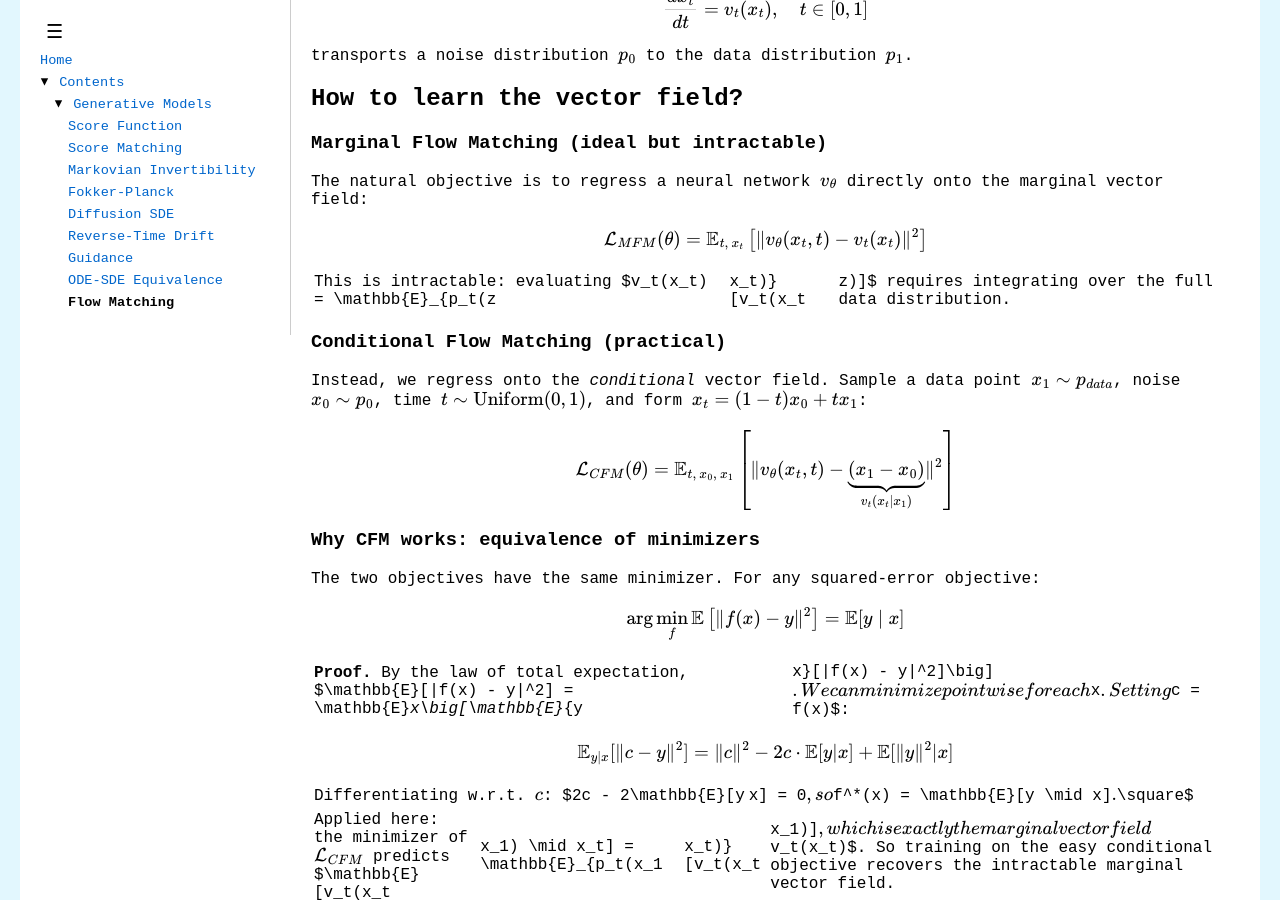
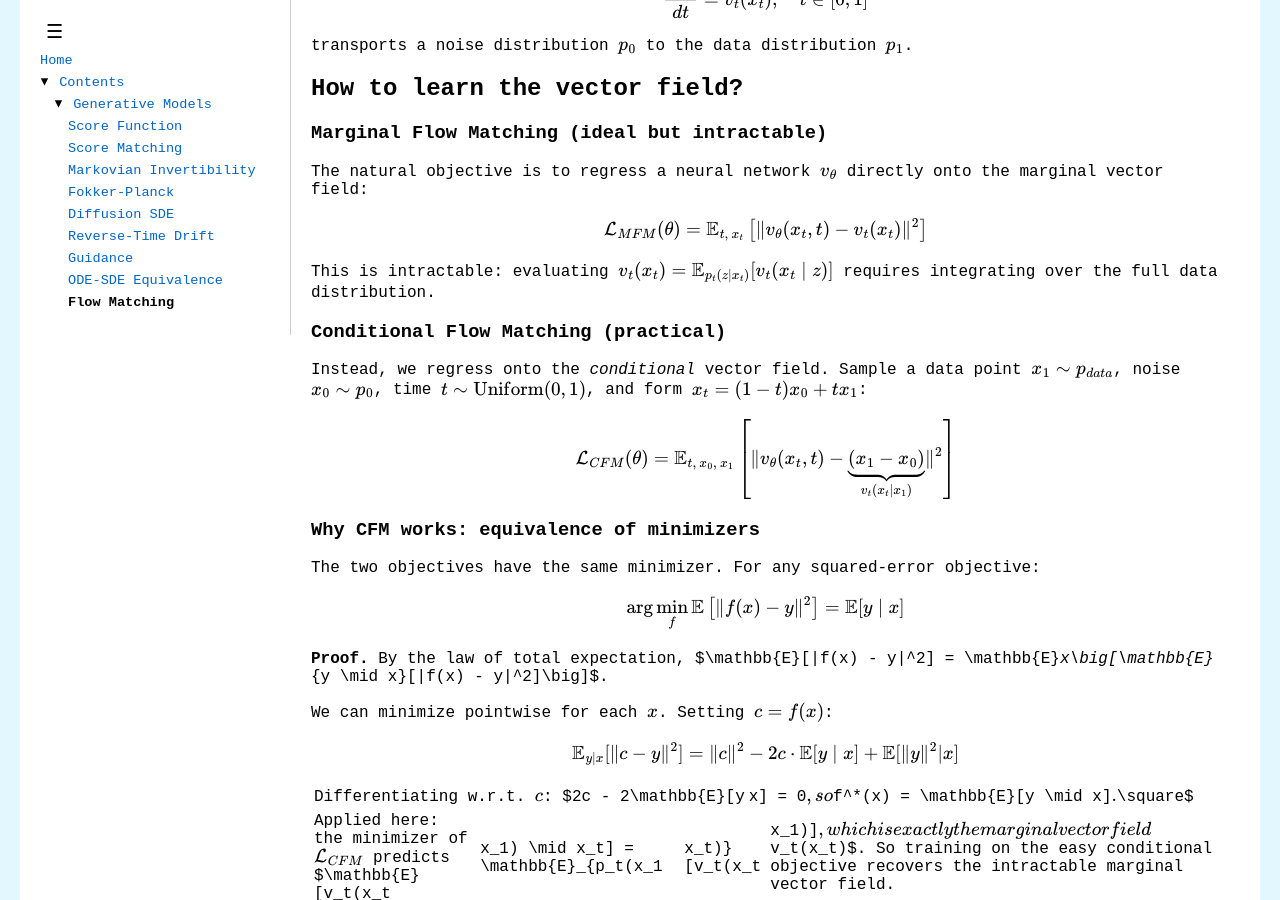
Before and after one commit to scer80/scer80.github.io, a Jekyll site: the page built from contents/generative_models/flow_matching.md, in a window 1280 px wide and 900 px high, scrolled down 1517 px. Built offline with Jekyll 4.4.1, drawn with Linux system fonts in a browser that asks for light colours; our own code applies the rules of GitHub Pages for plain Markdown files; some of the changed text lies outside the part shown.

Commit message:
fix some math rendering issues

```diff
--- a/contents/generative_models/flow_matching.md
+++ b/contents/generative_models/flow_matching.md
@@ -20,7 +20,7 @@ To generate any data point from the full distribution $p_{data}$, we use an "ave
 
 $$v_t(x) = \int v_t(x|z) \frac{p_t(x|z)p_{data}(z)}{p_t(x)} dz = \int v_t(x|z) p_t(z|x) dz = \mathbb{E}_{p_t(z|x)} [v_t(x|z)]$$
 
-where the second equality follows from Bayes' rule: $p_t(z|x) = \frac{p_t(x|z)\,p_{data}(z)}{p_t(x)}$.
+where the second equality follows from Bayes' rule: $p_t(z \mid x) = \frac{p_t(x \mid z)\,p_{data}(z)}{p_t(x)}$.
 
 #### Side Note: Continuity Equation
 
@@ -76,7 +76,7 @@ The natural objective is to regress a neural network $v_\theta$ directly onto th
 
 $$\mathcal{L}_{MFM}(\theta) = \mathbb{E}_{t,\, x_t} \left[ \| v_\theta(x_t, t) - v_t(x_t) \|^2 \right]$$
 
-This is intractable: evaluating $v_t(x_t) = \mathbb{E}_{p_t(z|x_t)}[v_t(x_t|z)]$ requires integrating over the full data distribution.
+This is intractable: evaluating $v_t(x_t) = \mathbb{E}_{p_t(z \mid x_t)}[v_t(x_t \mid z)]$ requires integrating over the full data distribution.
 
 ### Conditional Flow Matching (practical)
 
@@ -90,9 +90,11 @@ The two objectives have the same minimizer. For any squared-error objective:
 
 $$\arg\min_f \mathbb{E}\left[\|f(x) - y\|^2\right] = \mathbb{E}[y \mid x]$$
 
-**Proof.** By the law of total expectation, $\mathbb{E}[\|f(x) - y\|^2] = \mathbb{E}_x\big[\mathbb{E}_{y|x}[\|f(x) - y\|^2]\big]$. We can minimize pointwise for each $x$. Setting $c = f(x)$:
+**Proof.** By the law of total expectation, $\mathbb{E}[\|f(x) - y\|^2] = \mathbb{E}_x\big[\mathbb{E}_{y \mid x}[\|f(x) - y\|^2]\big]$.
 
-$$\mathbb{E}_{y|x}[\|c - y\|^2] = \|c\|^2 - 2c \cdot \mathbb{E}[y|x] + \mathbb{E}[\|y\|^2|x]$$
+We can minimize pointwise for each $x$. Setting $c = f(x)$:
+
+$$\mathbb{E}_{y \mid x}[\|c - y\|^2] = \|c\|^2 - 2c \cdot \mathbb{E}[y \mid x] + \mathbb{E}[\|y\|^2|x]$$
 
 Differentiating w.r.t. $c$: $2c - 2\mathbb{E}[y|x] = 0$, so $f^*(x) = \mathbb{E}[y \mid x]$. $\square$
 
```
